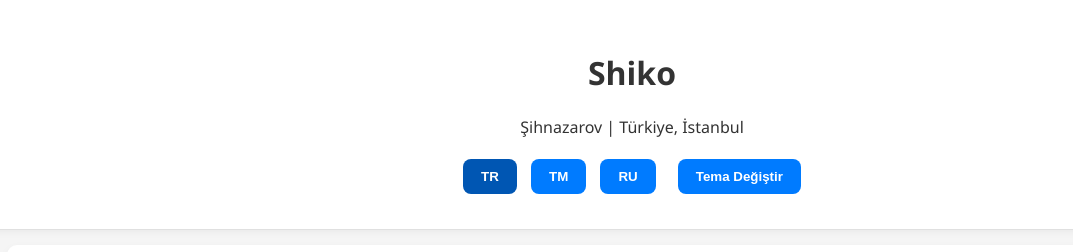
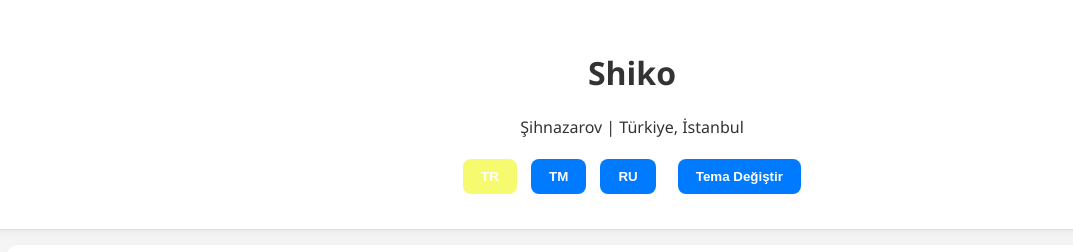
Before and after one commit to thefarruk/shiko, a plain HTML site: page index.html in a window 1280 px wide. In both pictures the pointer is over the button "TR". Shown: the top 252 px of the page, without its empty margins (8-1081 px from the left). Drawn offline with Linux system fonts and the light colour scheme.

Commit message:
Update style.css

```diff
--- a/style.css
+++ b/style.css
@@ -39,7 +39,7 @@ header {
 
 .languages button:hover,
 .theme-toggle button:hover {
-  background-color: #0056b3;
+  background-color: #F5FA6E;
 }
 
 .contacts,
```
